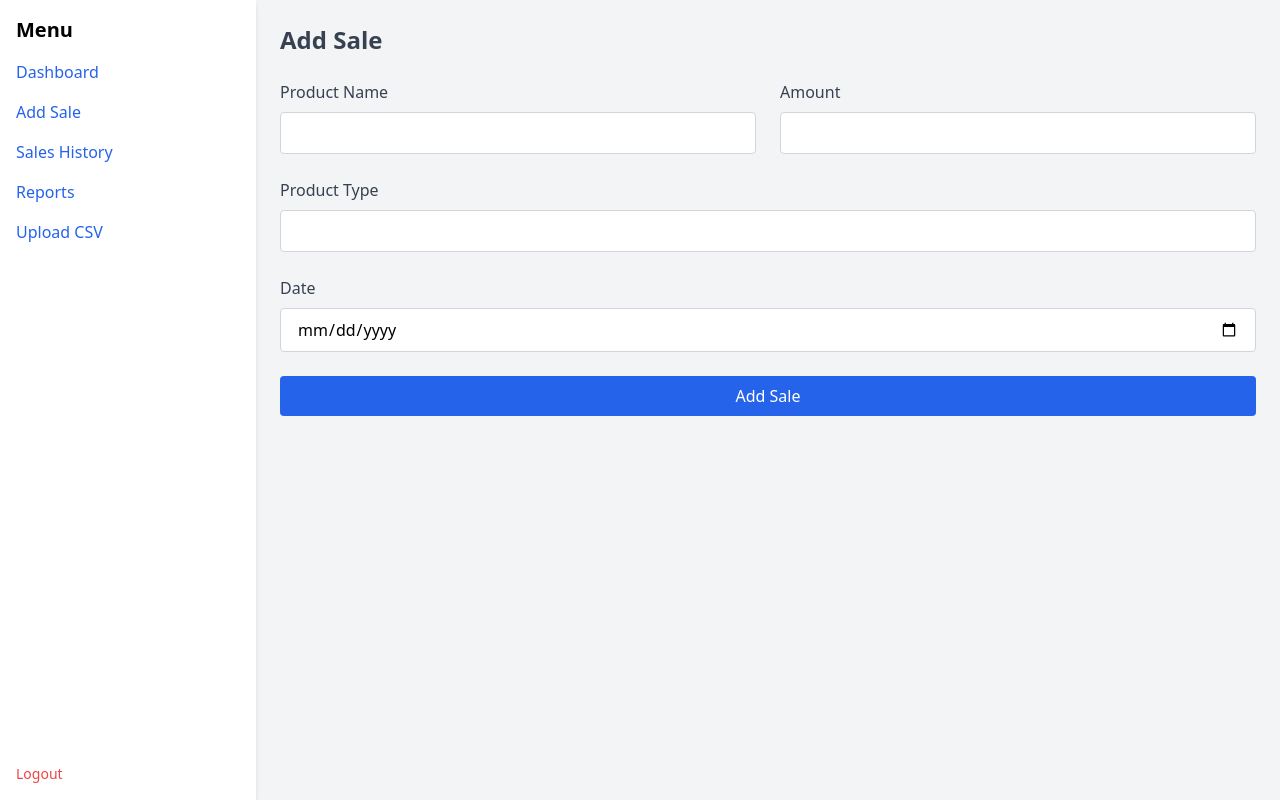
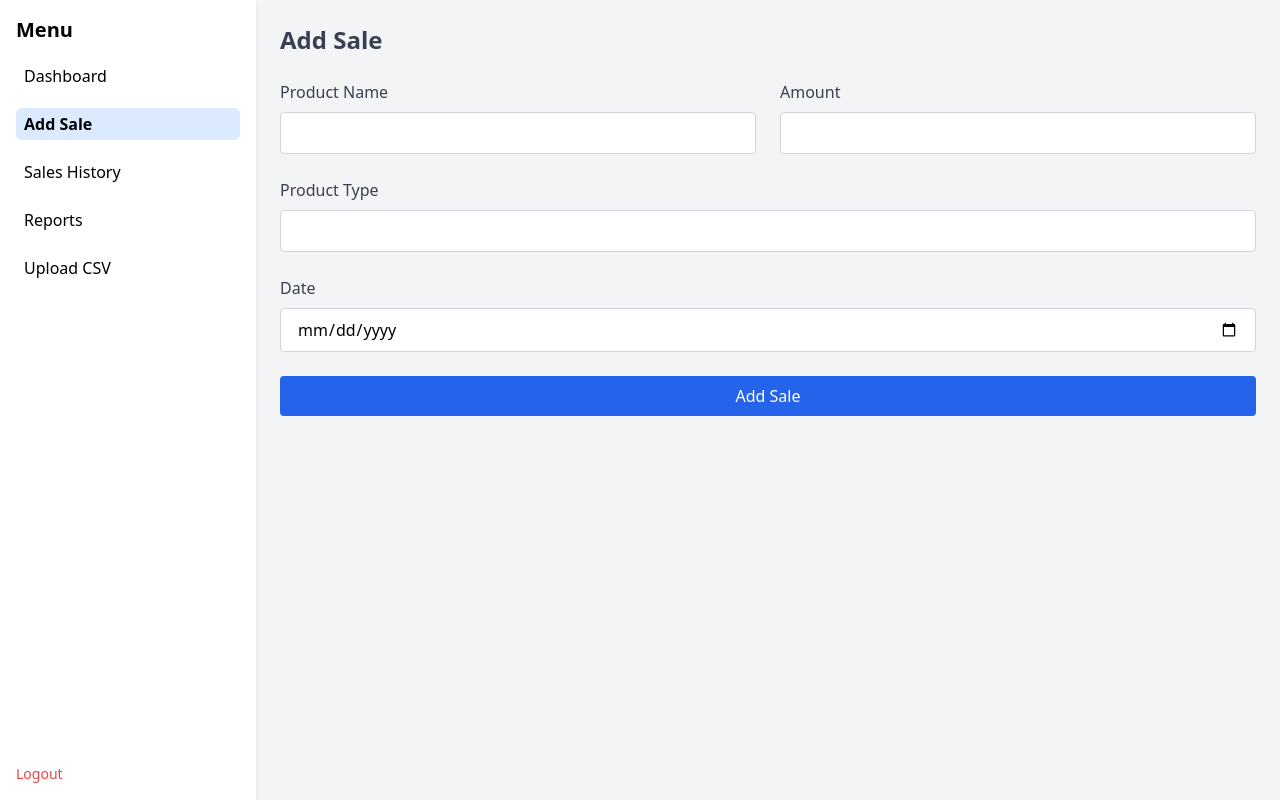
Before and after one commit to harshdavra/sales-dashsboard, a Flask app: page /add_sale in a window 1280 px wide. Run offline with Flask 3, Linux system fonts and the light colour scheme; a user stored in the database is signed in.

Commit message:
CRUD is completed

```diff
--- a/app.py
+++ b/app.py
@@ -63,11 +63,11 @@ def add_sale():
         product = request.form['product']
         amount = request.form['amount']
         date = request.form['date']
-        ptype = request.form['product-type']
+        ptype = request.form['product_type']
 
 
         conn = get_db_connection()
-        conn.execute('INSERT INTO sales (product, amount, date, product_type) VALUES (?, ?, ?, ?, ?)',
+        conn.execute('INSERT INTO sales (product, amount, date, product_type) VALUES (?, ?, ?, ?)',
                      (product, amount, date, ptype))
         conn.commit()
         conn.close()
@@ -146,7 +146,7 @@ def update_sale(sale_id):
         product = request.form['product']
         amount = request.form['amount']
         date = request.form['date']
-        ptype = request.form['product-type']
+        ptype = request.form['product_type']
 
         conn.execute('UPDATE sales SET product=?, amount=?, date=?, product_type=? WHERE id=?',
                      (product, amount, date, ptype, sale_id))
--- a/templates/add-sale.html
+++ b/templates/add-sale.html
@@ -23,7 +23,7 @@
  <div class="mb-6">
             <label for="Product Type" class="block text-gray-700 font-medium mb-2">Product Type</label>
 
-            <input type="text" id="amount" name="product-type" required
+            <input type="text" id="product_type" name="product_type" required
                    class="w-full px-4 py-2 border border-gray-300 rounded focus:outline-none focus:ring-2 focus:ring-blue-500">
                    </div>
         <div class="mb-6">
--- a/templates/base.html
+++ b/templates/base.html
@@ -4,34 +4,57 @@
   <meta charset="UTF-8">
   <title>{% block title %}Dashboard{% endblock %}</title>
   <link href="https://cdn.jsdelivr.net/npm/tailwindcss@2.2.19/dist/tailwind.min.css" rel="stylesheet">
-    <link href="{{ url_for('static', filename='style.css') }}" rel="stylesheet">
 </head>
-<body class="flex min-h-screen bg-gray-100">
+<body class="flex bg-gray-100">
 
+  {% if session.get('user') %}
   <!-- Sidebar -->
-    {% if session.get('user') %}
-    <aside class="w-64 bg-white shadow-md p-4">
+  <aside class="w-64 h-screen flex flex-col justify-between bg-white shadow-md p-4 fixed left-0 top-0">
+    <div>
       <h2 class="text-xl font-bold mb-4">Menu</h2>
+      <ul class="space-y-4">
+  <li>
+    <a href="{{ url_for('dashboard') }}" class="block px-2 py-1 rounded-md
+       {% if request.endpoint == 'dashboard' %}bg-blue-100 font-semibold{% endif %}">
+      Dashboard
+    </a>
+  </li>
+  <li>
+    <a href="{{ url_for('add_sale') }}" class="block px-2 py-1 rounded-md
+       {% if request.endpoint == 'add_sale' %}bg-blue-100 font-semibold{% endif %}">
+      Add Sale
+    </a>
+  </li>
+  <li>
+    <a href="{{ url_for('history') }}" class="block px-2 py-1 rounded-md
+       {% if request.endpoint == 'history' %}bg-blue-100 font-semibold{% endif %}">
+      Sales History
+    </a>
+  </li>
+  <li>
+    <a href="{{ url_for('report') }}" class="block px-2 py-1 rounded-md
+       {% if request.endpoint == 'report' %}bg-blue-100 font-semibold{% endif %}">
+      Reports
+    </a>
+  </li>
+  <li>
+    <a href="{{ url_for('upload_csv') }}" class="block px-2 py-1 rounded-md
+       {% if request.endpoint == 'upload_csv' %}bg-blue-100 font-semibold{% endif %}">
+      Upload CSV
+    </a>
+  </li>
+</ul>
 
-        <ul class="space-y-4">
-            <li><a href="{{ url_for('dashboard') }}" class="text-blue-600">Dashboard</a></li>
-            <li><a href="{{ url_for('add_sale') }}" class="text-blue-600">Add Sale</a></li>
-            <li><a href="{{ url_for('history') }}" class="text-blue-600">Sales History</a></li>
-            <li><a href="{{ url_for('report') }}" class="text-blue-600">Reports</a></li>
-            <li><a href="{{ url_for('upload_csv') }}" class="text-blue-600">Upload CSV</a></li>
-        </ul>
-       <a href="{{ url_for('logout') }}"
-     class="text-red-500 absolute bottom-4 left text-sm">
-    Logout
-  </a>
+    </div>
 
+    <a href="{{ url_for('logout') }}" class="text-red-500 text-sm">Logout</a>
   </aside>
   {% endif %}
 
   <!-- Main Content -->
-    <main class="flex-1 p-6">
-        {% block content %}
-        {% endblock %}
+  <main class="ml-64 w-full p-6 overflow-y-auto h-screen">
+    {% block content %}{% endblock %}
   </main>
+
 </body>
 </html>
--- a/templates/dashboard.html
+++ b/templates/dashboard.html
@@ -3,7 +3,7 @@
 {% block title %}Dashboard{% endblock %}
 
 {% block content %}
-<h1 class="text-2xl font-bold mb-6">Welcome to the Dashboard</h1>
+<h1 class="text-2xl font-bold mb-6 text-gray-700">Welcome to the Dashboard</h1>
 
 <div class="grid grid-cols-1 md:grid-cols-2 gap-6">
     <div class="bg-white p-4 rounded shadow">
--- a/templates/history.html
+++ b/templates/history.html
@@ -1,8 +1,8 @@
 {% extends 'base.html' %}
 
 {% block content %}
-<div class="p-6">
-  <h2 class="text-2xl font-semibold mb-4">Sales History</h2>
+<div class="">
+  <h2 class="text-2xl font-bold mb-6 text-gray-700">Sales History</h2>
 
   {% if sales %}
   <div class="overflow-x-auto bg-white rounded shadow">
--- a/templates/report.html
+++ b/templates/report.html
@@ -4,7 +4,7 @@
 
 {% block content %}
 <div class="max-w-5xl mx-auto">
-    <h1 class="text-2xl font-bold mb-6">Sales Report</h1>
+    <h1 class="text-2xl font-bold mb-6 text-gray-700">Sales Report</h1>
 
     <!-- Date Filter Form -->
     <form method="POST" class="bg-white p-6 rounded shadow-md mb-8">
--- a/utils/chart_utils.py
+++ b/utils/chart_utils.py
@@ -1,4 +1,5 @@
-# utils/chart_utils.py
+import matplotlib
+matplotlib.use('Agg')  # ✅ Use non-GUI backend for server rendering
 
 import matplotlib.pyplot as plt
 import sqlite3
```
Also changed, not shown: templates/update-sale.html (+17 -11 lines), database/sales.db, static/chart1.png. Lines whose indentation alone changed are shown as unchanged.
